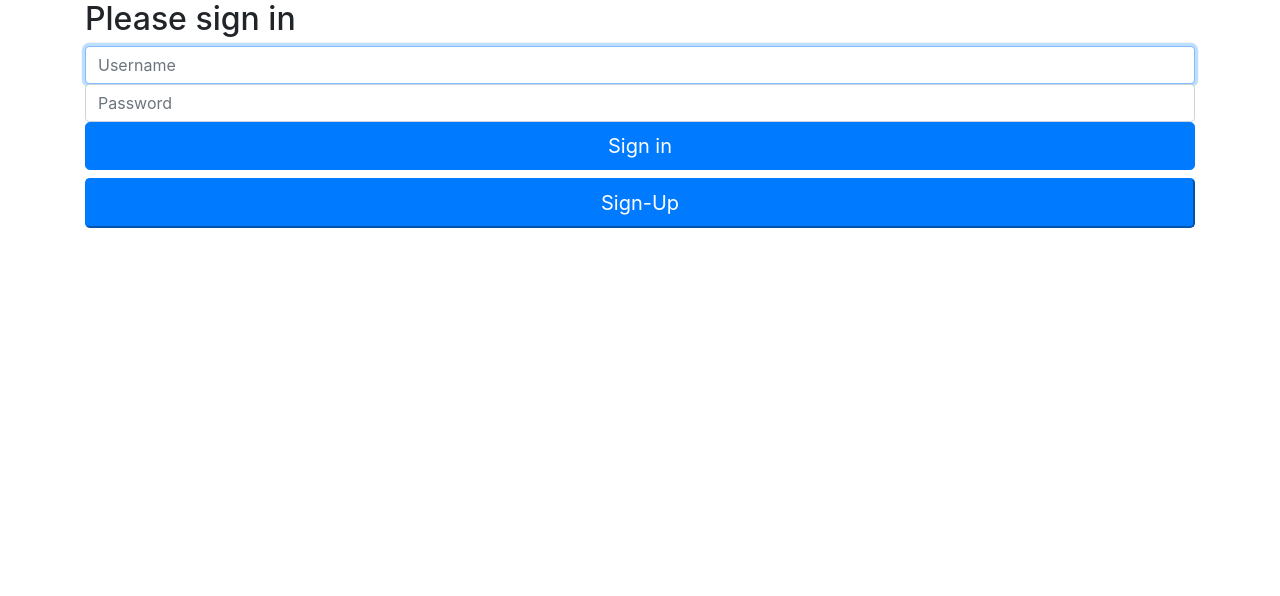
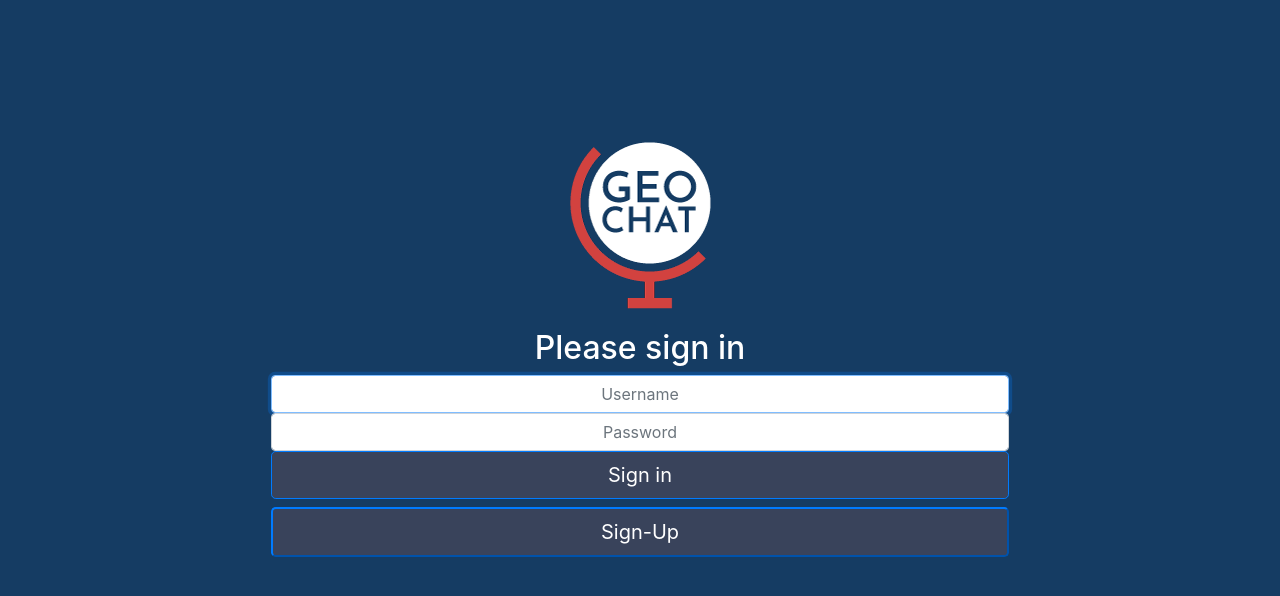
Before and after one commit to ma662/Geo-Chats, a website: page login.html in a window 1280 px wide. Drawn offline with nearby package versions, Linux system fonts and the light colour scheme.

Commit message:
sending up recent updates 2:03pm

```diff
--- a/assets/css/login.css
+++ b/assets/css/login.css
@@ -11,3 +11,49 @@
  @-ms-viewport     { width: device-width; }
  @-o-viewport      { width: device-width; }
  @viewport         { width: device-width; }
+
+.container {
+    width: 768px;
+    height: 346px;
+}
+#login {
+    background-color: #39435b;
+}
+
+#sign-up {
+    background-color: #39435b;
+}
+
+ .form-signin-heading {
+     text-align: center;
+     color: white;
+ }
+
+ #username {
+     color: #153c63;
+    text-align: center;
+ }
+
+ #pass {
+     text-align: center;
+ }
+
+
+h3 {
+    text-align: center;
+}
+
+#sign-up2 {
+     background-color: #39434b;
+
+ }
+
+ body {
+    margin-top: 10%;
+    background: #153c63;
+ }
+
+ #conf-pass {
+     text-align: center;
+     color: #153c63;
+ }
--- a/login.html
+++ b/login.html
@@ -43,7 +43,7 @@
 <body data-gr-c-s-loaded="true">
 
     <div class="container">
-
+        <h3><img src="assets/images/geo_chat_logo_160.png"></h3>
         <form class="form-signin">
             <h2 class="form-signin-heading">Please sign in</h2>
             <input type="text" id="username" class="form-control" placeholder="Username" required=true autofocus="">
@@ -80,7 +80,7 @@
         var debugVar = null;
 
 
-            $("#sign-up").on("click", function(e){
+        $("#sign-up").on("click", function (e) {
             e.preventDefault();
 
             $("<input type='password' id='conf-pass' class='form-control' placeholder='Confirm Password' required=''>").appendTo('.form-signin');
@@ -89,7 +89,7 @@
 
             $("<button id='sign-up2' class='btn-primary btn-lg btn-block' type='button'>Create Account</button>").appendTo('.form-signin');
 
-                $("#sign-up2").on("click", function(e) {
+            $("#sign-up2").on("click", function (e) {
                 e.preventDefault();
 
                 var uName = $("#username").val().trim();
@@ -103,7 +103,7 @@
 
                 // do a database check and execute code within the event
                 userRef.once("value")
-                    .then(function(snapshot) {
+                    .then(function (snapshot) {
                         debugVar = snapshot;
 
                         if (snapshot.hasChild(uName)) {
@@ -147,7 +147,7 @@
 
         }); // end #sign-up
 
-                $("#login").on("click", function(e) {
+        $("#login").on("click", function (e) {
             e.preventDefault();
 
             // get vals of uName and uPass
@@ -158,12 +158,12 @@
 
             if (uName != '') {
                 userRef.once("value")
-                            .then(function(snapshot) {
+                    .then(function (snapshot) {
                         debugVar = snapshot;
                         mySnap = snapshot.val();
 
                         // if db doesn't have uName
-                                if (!snapshot.hasChild(uName)){
+                        if (!snapshot.hasChild(uName)) {
                             alert("Either this username password combination is incorrect or that user doesn't exist.");
 
                             // for (var i=0; i<Object.keys(mySnap).length; i++) {
```
Lines whose indentation alone changed are shown as unchanged.
